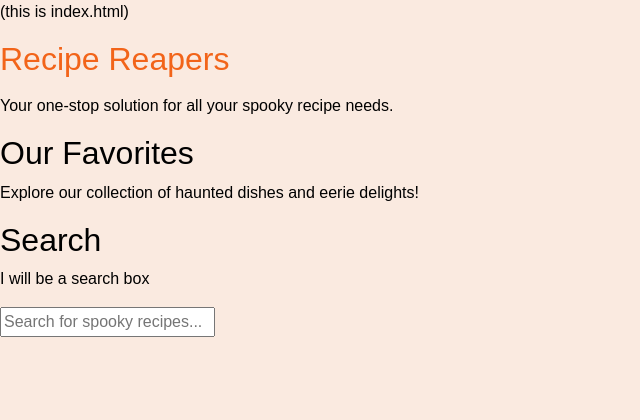
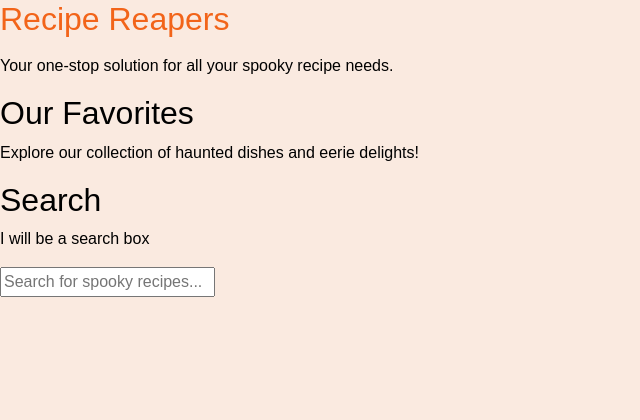
Before and after one commit to Jo-JPEG/Recipe-Reapers, a Django app: page / in a window 1280 px wide. Shown: the top 420 px of the page, without its empty margins (0-640 px from the left). Run offline with Django 4.2, Linux system fonts and the light colour scheme.

Commit message:
chore: remove unnecessary comment from index.html

```diff
--- a/recipe_search/templates/recipe_search/index.html
+++ b/recipe_search/templates/recipe_search/index.html
@@ -3,7 +3,6 @@
 
 
 {% block content %}
-<p>(this is index.html)</p>
   <h1>Recipe Reapers</h1>
   <p>Your one-stop solution for all your spooky recipe needs.</p>
 
```
